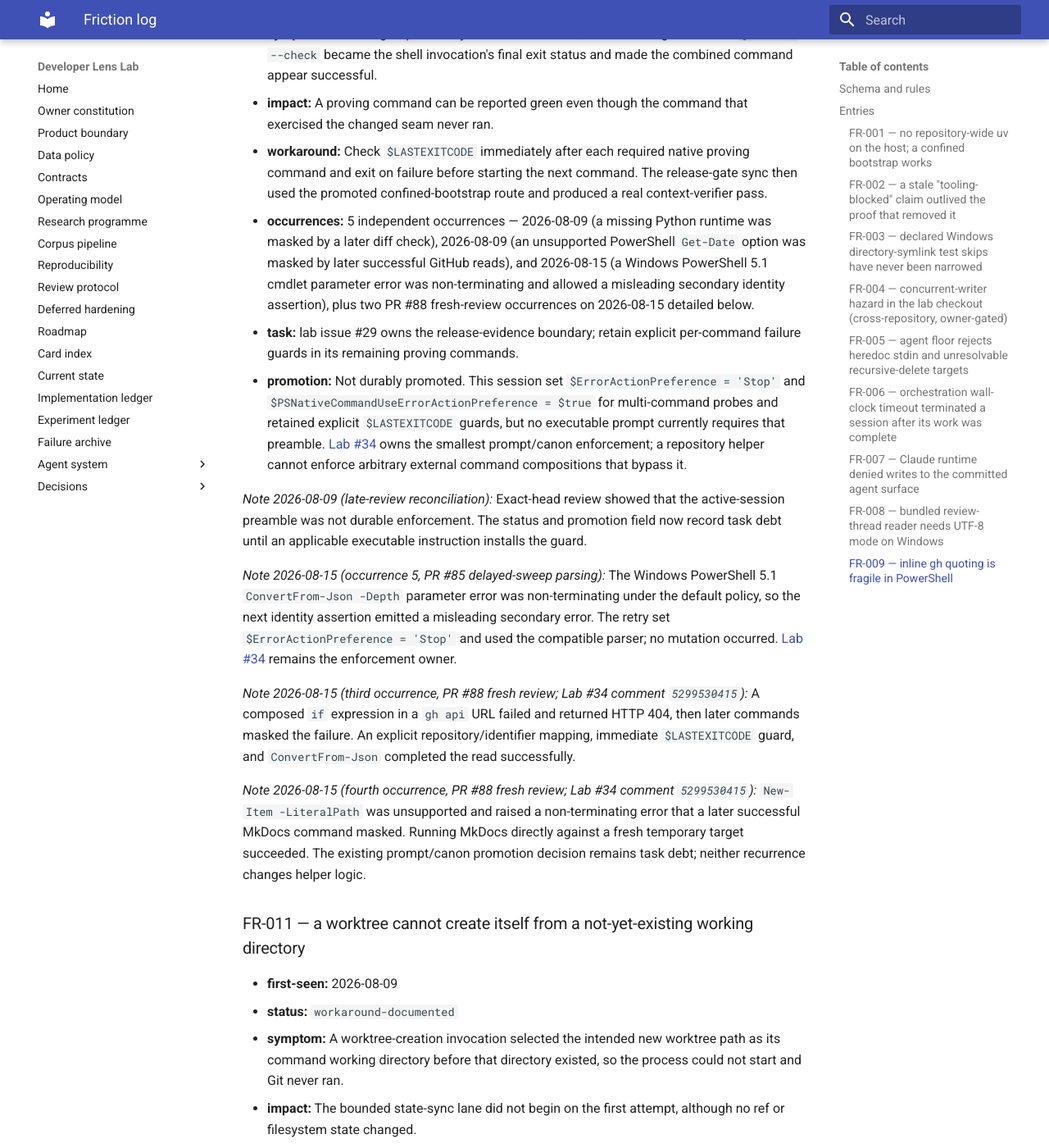
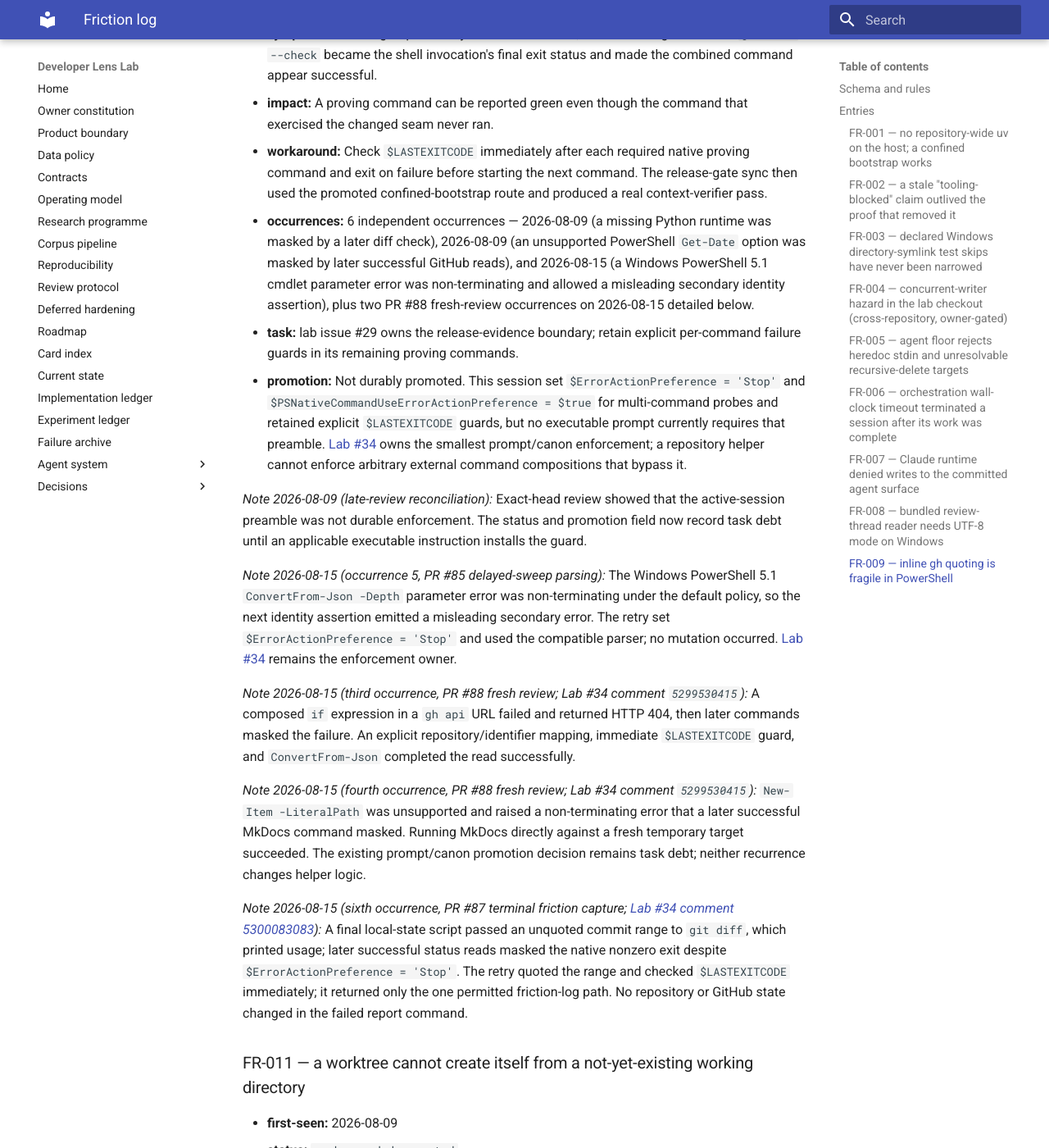
Before and after one commit to Chris0Jeky/developer-lens-lab, an MkDocs documentation site: the page built from docs/agent-system/FRICTION_LOG.md, in a window 1280 px wide and 1400 px high, scrolled down 15224 px. Shown: the whole window at 82% size. Built offline with MkDocs 1.6.1 and Material for MkDocs 9.7.7, drawn with Linux system fonts in a browser that asks for light colours.

Commit message:
docs: capture proof command friction

```diff
--- a/docs/agent-system/FRICTION_LOG.md
+++ b/docs/agent-system/FRICTION_LOG.md
@@ -563,7 +563,7 @@ unambiguous; the failed attempt made no tracked or GitHub mutation.
 - **workaround:** Check `$LASTEXITCODE` immediately after each required native proving command and
   exit on failure before starting the next command. The release-gate sync then used the promoted
   confined-bootstrap route and produced a real context-verifier pass.
-- **occurrences:** 5 independent occurrences — 2026-08-09 (a missing Python runtime was masked by
+- **occurrences:** 6 independent occurrences — 2026-08-09 (a missing Python runtime was masked by
   a later diff check), 2026-08-09 (an unsupported PowerShell `Get-Date` option was masked by later
   successful GitHub reads), and 2026-08-15 (a Windows PowerShell 5.1 cmdlet parameter error was
   non-terminating and allowed a misleading secondary identity assertion), plus two PR #88
@@ -596,6 +596,13 @@ _Note 2026-08-15 (fourth occurrence, PR #88 fresh review; Lab #34 comment `52995
 `New-Item -LiteralPath` was unsupported and raised a non-terminating error that a later successful
 MkDocs command masked. Running MkDocs directly against a fresh temporary target succeeded. The
 existing prompt/canon promotion decision remains task debt; neither recurrence changes helper logic.
+
+_Note 2026-08-15 (sixth occurrence, PR #87 terminal friction capture; [Lab #34 comment
+5300083083](https://github.com/Chris0Jeky/developer-lens-lab/issues/34#issuecomment-5300083083)):_ A
+final local-state script passed an unquoted commit range to `git diff`, which printed usage; later
+successful status reads masked the native nonzero exit despite `$ErrorActionPreference = 'Stop'`.
+The retry quoted the range and checked `$LASTEXITCODE` immediately; it returned only the one
+permitted friction-log path. No repository or GitHub state changed in the failed report command.
 
 ### FR-011 — a worktree cannot create itself from a not-yet-existing working directory
 
```
